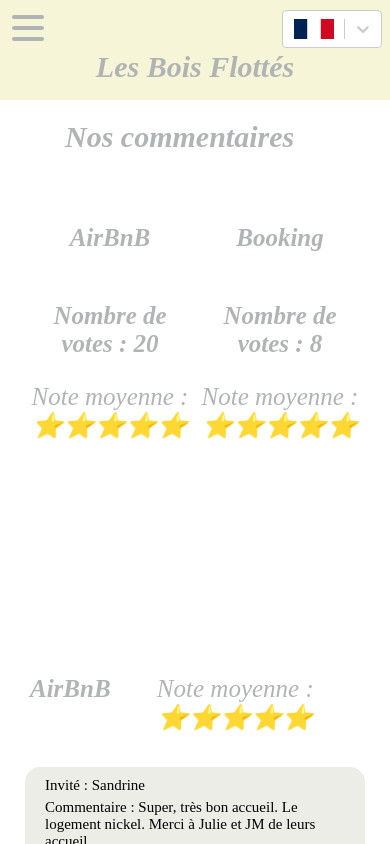
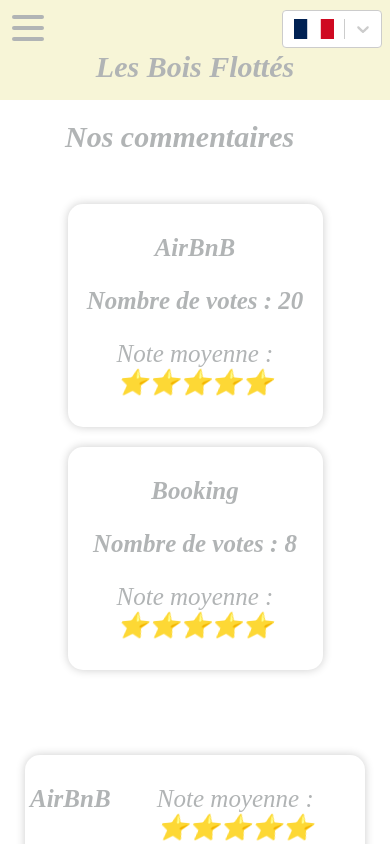
Before and after one commit to AlibertJimmy/Lesboisflottes, a React (Create React App) app: page /Comment in a window 390 px wide. Shown: the top 844 px of the page. Built offline with nearby package versions, Linux system fonts and the light colour scheme.

Commit message:
Improved Comment Page css & responsive design

```diff
--- a/src/components/Comment/averageRating.jsx
+++ b/src/components/Comment/averageRating.jsx
@@ -20,7 +20,7 @@ import { StyledH3 } from '../../utils/style/jsx/style';
 import colors from '../../utils/style/jsx/colors';
 
 // Import Constants
-import { borderWidth, headerMargin } from '../../utils/style/jsx/constants';
+import { borderWidth, headerMargin, headerMarginResponsiveMobile, headerMarginResponsiveTablet, responsiveWidthMobile, responsiveWidthTablet } from '../../utils/style/jsx/constants';
 
 const AverageRatingContainer = styled.div`
   display: flex;
@@ -30,6 +30,8 @@ const AverageRatingContainer = styled.div`
   padding: 5px;
   border-radius: 15px;
   border: ${borderWidth}px solid black;
+  box-shadow: 0 0 10px rgba(0, 0, 0, 0.2);
+  margin-bottom: 15px;
 `;
 
 const StyledP1 = styled.p`
@@ -41,12 +43,23 @@ const StyledP1 = styled.p`
   text-align: center;
   flex:1;
 `;
+
+const AnchorDiv = styled.div`
+  height: ${headerMargin}px;
+
+  @media (max-width: ${responsiveWidthTablet}px){
+    height: ${headerMarginResponsiveTablet + 25}px;
+  }
+  @media (max-width: ${responsiveWidthMobile}px){
+    height: ${headerMarginResponsiveMobile + 25}px;
+  }
+`;
 function AverageRatingItem ({ commentList, webSite }) {
   const { t } = useTranslation();
 
   return (
     <div>
-      <div id={webSite === 'AirBnB' ? 'anchorAirBnB' : 'anchorBooking'} style={{ height: headerMargin + 25 + 'px' }}></div>
+      <AnchorDiv id={webSite === 'AirBnB' ? 'anchorAirBnB' : 'anchorBooking'}></AnchorDiv>
       <div>
             <a
             href={webSite === 'AirBnB'
--- a/src/components/Comment/commentPresentation.jsx
+++ b/src/components/Comment/commentPresentation.jsx
@@ -15,13 +15,16 @@ import { calculateAverageRating } from './calculateAverage';
 // Import Style
 import styled from 'styled-components';
 import { StyledH3 } from '../../utils/style/jsx/style';
-import { borderWidth } from '../../utils/style/jsx/constants';
+import { borderWidth, responsiveWidthMobile } from '../../utils/style/jsx/constants';
 
 // Import Colors
 import colors from '../../utils/style/jsx/colors';
 
 const CommentPresentationWrapper = styled.div`
   width:100%;
+  display: flex;
+  flex-wrap:wrap;
+  justify-content: center;
 `;
 
 const StyledP1 = styled.p`
@@ -31,7 +34,6 @@ const StyledP1 = styled.p`
 
   color: ${colors.title} ;
 
-
   text-align: center;
   flex:1;
 `;
@@ -40,11 +42,17 @@ const CommentPresentationContainer = styled.div`
     display: flex;
     flex-direction: column;
     justify-content: space-between;
+    flex: 0 0 calc(75% - 10px);
 
     background: ${colors.background};
     padding: 5px;
     border-radius: 15px;
     border: ${borderWidth}px solid black;
+    box-shadow: 0 0 10px rgba(0, 0, 0, 0.2);
+
+    @media (max-width: ${responsiveWidthMobile}px){
+      margin: 10px 0;
+    }
 `;
 
 const CommentTextContainer = styled.div`
@@ -57,19 +65,20 @@ function CommentPresentation ({ commentList, webSite }) {
   return (
 
     <CommentPresentationWrapper>
+
+            <CommentPresentationContainer>
               <a
               href={webSite === 'AirBnB'
                 ? '#anchorAirBnB'
                 : '#anchorBooking'}
               style={{ textDecoration: 'none', color: 'inherit' }}>
-            <CommentPresentationContainer>
                   <StyledH3 style={{ textAlign: 'center' }}>{webSite}</StyledH3>
                   <CommentTextContainer>
                     <StyledH3 style={{ textAlign: 'center' }}>{t('AmountOfVotes')} : {commentList.reviews.length}</StyledH3>
                     <StyledP1>{t('AverageRating')} : <StarScale scaleValue={calculateAverageRating(commentList.reviews)}/></StyledP1>
                   </CommentTextContainer>
+                </a>
             </CommentPresentationContainer>
-          </a>
 
       </CommentPresentationWrapper>
   );
--- a/src/pages/Comment/comment.jsx
+++ b/src/pages/Comment/comment.jsx
@@ -16,10 +16,16 @@ import { commentListEnBooking } from '../../datas/review_Booking_en';
 // Import Style
 import styled from 'styled-components';
 import { PageWrapper, StyledContainer, StyledH1 } from '../../utils/style/jsx/style';
+import { responsiveWidthMobile, responsiveWidthTablet } from '../../utils/style/jsx/constants';
 
 const CommentSitePresentation = styled.div`
   display: flex;
 
+  @media (max-width: ${responsiveWidthTablet}px){
+  }
+  @media (max-width: ${responsiveWidthMobile}px){
+    flex-direction: column;
+  }
 `;
 
 function Comment () {
--- a/src/utils/style/jsx/Header.jsx
+++ b/src/utils/style/jsx/Header.jsx
@@ -50,7 +50,7 @@ export const HeaderWrapper = styled.div`
     position: fixed;
     top: 0;
     left:0;
-    z-index:9999;
+    z-index:99;
 
     height: ${headerHeight}px;
 
@@ -60,7 +60,7 @@ export const HeaderWrapper = styled.div`
     @media (max-width: ${responsiveWidthMobile}px){
       height: ${headerHeightResponsive}px;
       padding-top: 50px;
-  }
+    }
 `;
 
 export const TitleDiv = styled.div`
--- a/src/utils/style/jsx/constants.jsx
+++ b/src/utils/style/jsx/constants.jsx
@@ -1,7 +1,7 @@
 export const borderWidth = 0;
 
-export const responsiveWidthMobile = 400;
-export const responsiveWidthTablet = 900;
+export const responsiveWidthMobile = 450;
+export const responsiveWidthTablet = 950;
 
 export const headerHeight = 160;
 export const headerHeightResponsive = 50;
```
Lines whose indentation alone changed are shown as unchanged.
